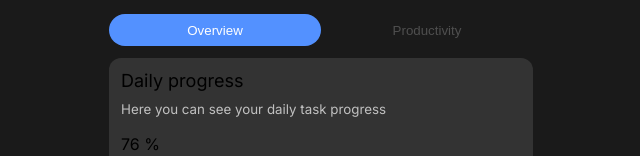
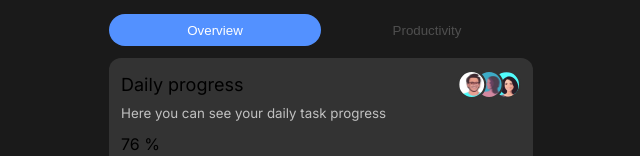
Before and after one commit to threethingsapp/threethingsapp, a Next.js app: page /home in a window 1280 px wide. Shown: the part 154-310 px from the top of the page, without its empty margins (319-959 px from the left). Built offline with nearby package versions, Linux system fonts and the light colour scheme.

Commit message:
style: adjust some avatar stack styles.

```diff
--- a/app/components/Avatar.tsx
+++ b/app/components/Avatar.tsx
@@ -1,14 +1,13 @@
 import Image from "next/image";
 
 type Props = {
-  image?: string;
+  image?: string | undefined;
+  className?: string;
 };
-
-// const wrapperStyle = css({})
 
 const DEFAULT_IMAGE = "/avatar.svg";
 
-const Avatar = ({ image = DEFAULT_IMAGE }: Props): JSX.Element => {
+const Avatar = ({ image = DEFAULT_IMAGE, className }: Props): JSX.Element => {
   return (
     <div>
       <Image
@@ -18,6 +17,7 @@ const Avatar = ({ image = DEFAULT_IMAGE }: Props): JSX.Element => {
         width={32}
         height={32}
         priority
+        className={className}
       />
     </div>
   );
--- a/app/components/DailyCard/DailyCard.module.css
+++ b/app/components/DailyCard/DailyCard.module.css
@@ -4,3 +4,14 @@
   justify-content: space-between;
   padding: 12px;
 }
+
+.header-container {
+  display: flex;
+  width: 100%;
+  align-items: center;
+  justify-content: space-between;
+}
+
+.avatars-container {
+  display: flex;
+}
--- a/app/components/DailyCard/DailyCard.tsx
+++ b/app/components/DailyCard/DailyCard.tsx
@@ -1,14 +1,22 @@
+import Image from 'next/image';
 import { Container, Heading, ProgressBar } from "..";
 import { RandomPeople } from "../RandomPeople/RandomPeople";
 import styles from "./DailyCard.module.css";
+import css from 'classnames';
 
 type Props = {};
 
 const DailyCard = ({}: Props): JSX.Element => {
   return (
     <Container height={120} className={styles.wrapper}>
-      <div>
+      <div className={styles['header-container']}>
         <Heading variant="v500">Daily progress</Heading>
+
+        <div className={styles['avatars-container']}>
+          <RandomPeople style={{ transform: 'translateX(80%)', zIndex: 3 }} />
+          <RandomPeople style={{ transform: 'translateX(40%)', zIndex: 2 }} />
+          <RandomPeople style={{ transform: 'translateX(0%)', zIndex: 1 }} />
+        </div>
       </div>
 
       <small style={{ color: "#c1c1c1ff", marginBottom: "8px" }}>
--- a/app/components/RandomPeople/RandomPeople.module.css
+++ b/app/components/RandomPeople/RandomPeople.module.css
@@ -1,15 +1,21 @@
+.img {
+  --multiplier: 8;
 
-.img {
-  --image-size: 232px;
-  --topGap: 14px;
-  --leftGap: 20px;
+  --image-size: calc(232px / var(--multiplier));
+  --topGap: calc(14px / var(--multiplier));
+  --leftGap: calc(18px / var(--multiplier));
+  --bgSize: calc(1024px / var(--multiplier));
 
   background-image: URL('/people.jpg');
   background-repeat: no-repeat;
 
   width: var(--image-size);
   height: var(--image-size);
-  border-radius: 8px;
+  border-radius: 50%;
+
+  background-size: var(--bgSize) var(--bgSize);
+
+  border: 2px solid rgb(51, 51, 51);
 }
 
 /* first row */
--- a/app/components/RandomPeople/RandomPeople.tsx
+++ b/app/components/RandomPeople/RandomPeople.tsx
@@ -1,10 +1,11 @@
 import css from 'classnames';
+import { Avatar } from '..';
 import styles from './RandomPeople.module.css';
 
-const RandomPeople = (): JSX.Element => {
+const RandomPeople = ({ style }: any): JSX.Element => {
   const rand = Math.floor(Math.random() * 16)
 
-  return <div className={css(styles.img, styles[`img${rand + 1}`])} />;
+  return <div className={css(styles.img, styles[`img${rand + 1}`])} style={style} />;
 };
 
 export { RandomPeople };
--- a/app/page.tsx
+++ b/app/page.tsx
@@ -1,5 +1,5 @@
-import Image from 'next/image'
-import styles from './page.module.css'
+import Image from 'next/image';
+import styles from './page.module.css';
 
 export default function Home() {
   return (
@@ -15,7 +15,7 @@ export default function Home() {
             target="_blank"
             rel="noopener noreferrer"
           >
-            By{' '}
+            By
             <Image
               src="/vercel.svg"
               alt="Vercel Logo"
```
